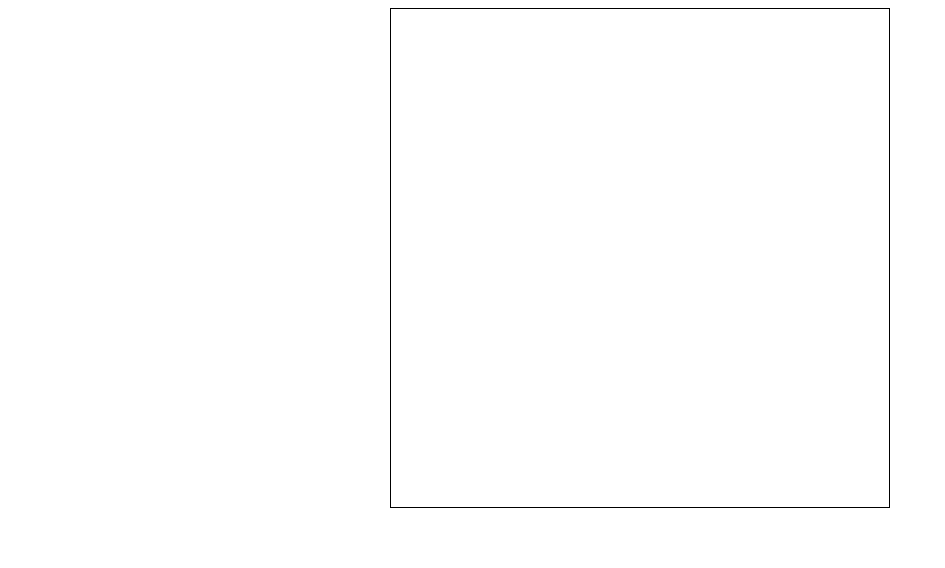
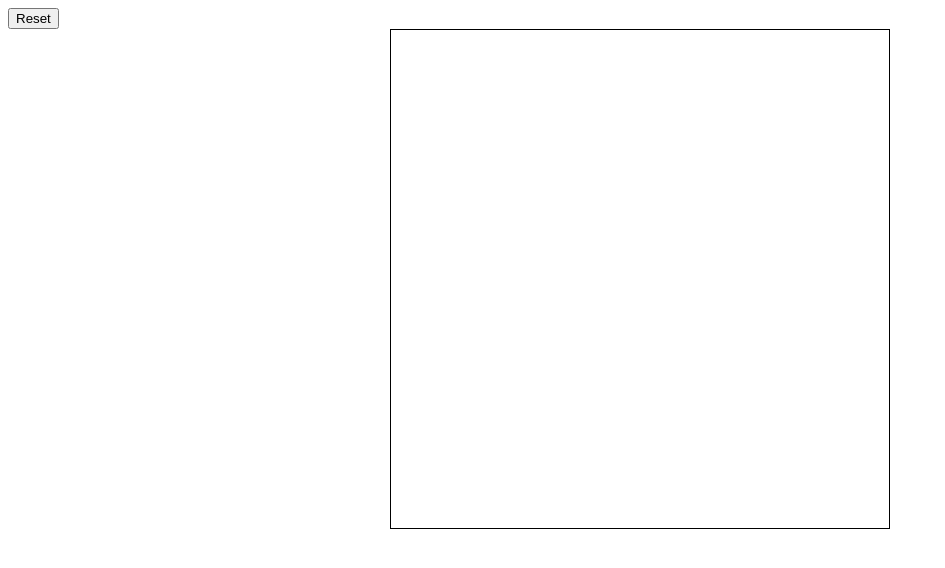
Before and after one commit to Wilmer-N/etch-a-scetch, a plain HTML site: page index.html in a window 1280 px wide. Shown: the whole page, without its empty margins (0-945 px from the left). Drawn offline with Linux system fonts and the light colour scheme.

Commit message:
Added a reset button

```diff
--- a/index.html
+++ b/index.html
@@ -6,7 +6,7 @@
     <link rel="stylesheet" href="style.css">
 </head>
 <body>
-    <div class="container">
-    </div>
+    <button class="reset">Reset</button>
+    <div class="container"></div>
     <script src="javascript.js"></script>
 </body>
--- a/javascript.js
+++ b/javascript.js
@@ -1,9 +1,15 @@
 const container = document.querySelector(".container")
 const newDiv = document.createElement("div")
-for(let i = 0; i < 16**2; i++){
+const resetBtn = document.querySelector(".reset")
+
+const width = 16
+for(let i = 0; i < width**2; i++){
     const newDiv = document.createElement("div")
     container.appendChild(newDiv)
     newDiv.addEventListener("mouseover", function(){
         newDiv.classList = ("black")
     })
+    resetBtn.addEventListener("click", ()=>{
+        newDiv.classList.remove("black")
+    })
 }
--- a/style.css
+++ b/style.css
@@ -12,7 +12,6 @@
 }
 .black{
     background-color: black;
-    border: solid white 1px;
 }
 .container > div{
     width: calc(100% / 16); /* the 16 here is x and needs to change*/
```
